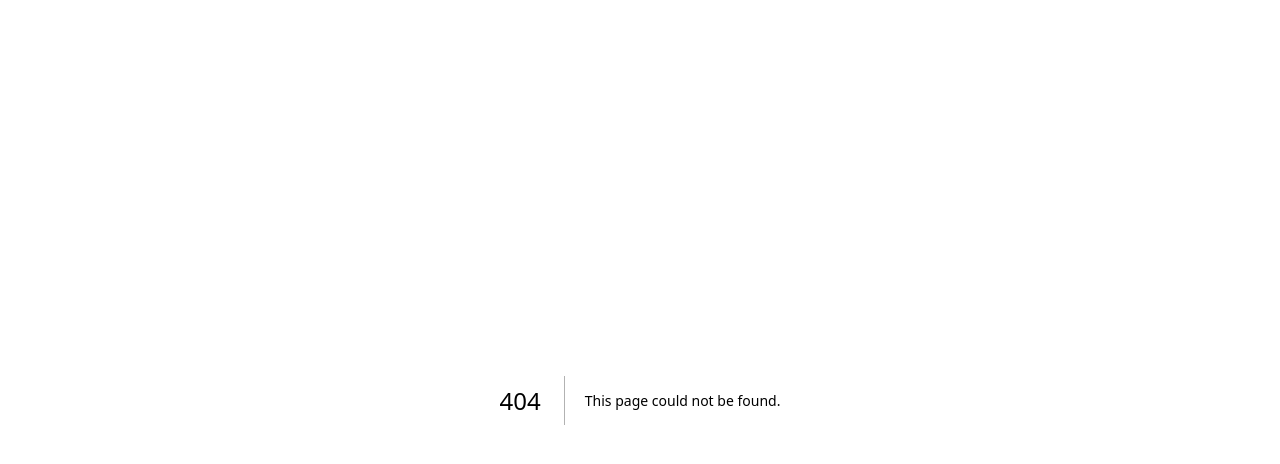
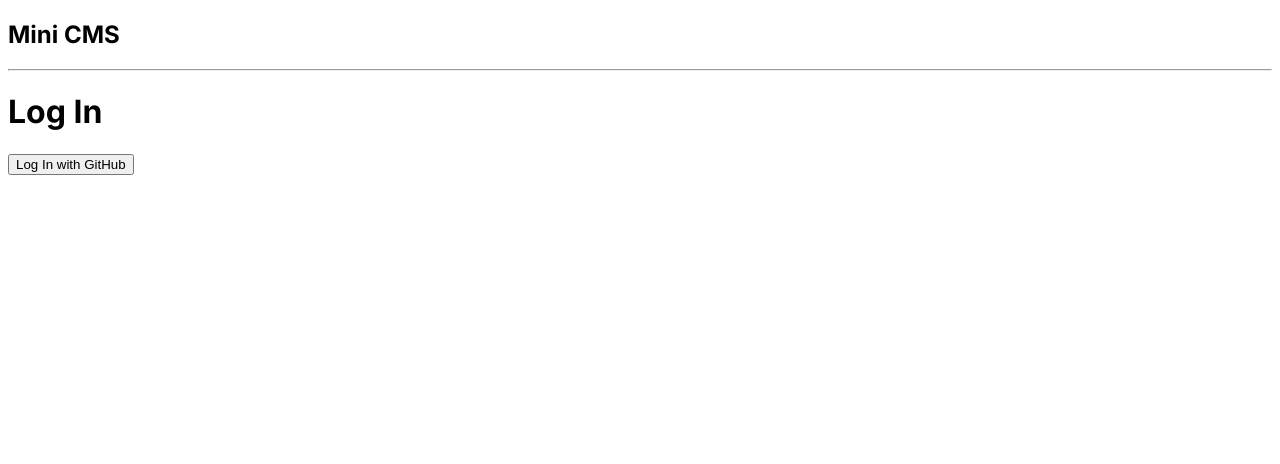
Before and after one commit to haroldmch/personal-blog, a Next.js app: page /cms in a window 1280 px wide. Before the commit this address had no page. Shown: the top 464 px of the page. Built offline with nearby package versions, Linux system fonts and the light colour scheme; no server answers.

Commit message:
new files

```diff
--- /dev/null
+++ b/src/app/cms/layout.tsx
@@ -0,0 +1,36 @@
+import SessionWrapper from "@/molecules/SessionWrapper/SessionWrapper"
+import type { Metadata } from "next"
+
+// import Link from "next/link"
+
+export const metadata: Metadata = {
+  title: "CMS",
+  description: "Mini CMS",
+}
+
+export default function RootLayout({
+  children,
+}: Readonly<{
+  children: React.ReactNode
+}>) {
+  return (
+    <SessionWrapper>
+      <main lang="en">
+        <h2>Mini CMS</h2>
+        {/* <hr />
+      <nav>
+        <ul>
+          <li>
+            <Link href={`/crud/create`}>Create</Link>
+          </li>
+          <li>
+            <Link href={`/crud/read`}>All Users</Link>
+          </li>
+        </ul>
+      </nav> */}
+        <hr />
+        {children}
+      </main>
+    </SessionWrapper>
+  )
+}
--- /dev/null
+++ b/src/app/cms/page.tsx
@@ -0,0 +1,24 @@
+"use client"
+import Button from "@/atoms/Button/Button"
+import { signIn, useSession, signOut } from "next-auth/react"
+// import { FaGithub } from "react-icons/fa"
+
+export default function Page() {
+  const { data: session } = useSession()
+
+  if (session) {
+    return (
+      <div>
+        <h1>Welcome, {session.user?.name}</h1>
+        <Button onClick={() => signOut()} label="Sign Out" />
+      </div>
+    )
+  }
+
+  return (
+    <div>
+      <h1>Log In</h1>
+      <Button onClick={() => signIn("github")} label={`Log In with GitHub`} />
+    </div>
+  )
+}
--- /dev/null
+++ b/src/components/atoms/Button/Button.tsx
@@ -0,0 +1,16 @@
+// import { IconType } from "react-icons"
+
+interface ButtonProps {
+  label?: string
+  onClick?: () => void
+}
+
+const Button = ({ label, onClick }: ButtonProps) => {
+  return (
+    <>
+      <button onClick={onClick}>{label} </button>
+    </>
+  )
+}
+
+export default Button
--- /dev/null
+++ b/src/components/molecules/SessionWrapper/SessionWrapper.tsx
@@ -0,0 +1,9 @@
+"use client"
+
+import { SessionProvider } from "next-auth/react"
+
+const SessionWrapper = ({ children }: { children: React.ReactNode }) => {
+  return <SessionProvider>{children}</SessionProvider>
+}
+
+export default SessionWrapper
```
Also changed, not shown: src/app/api/auth/[...nextauth]/route.ts (added, +14 -0 lines).
